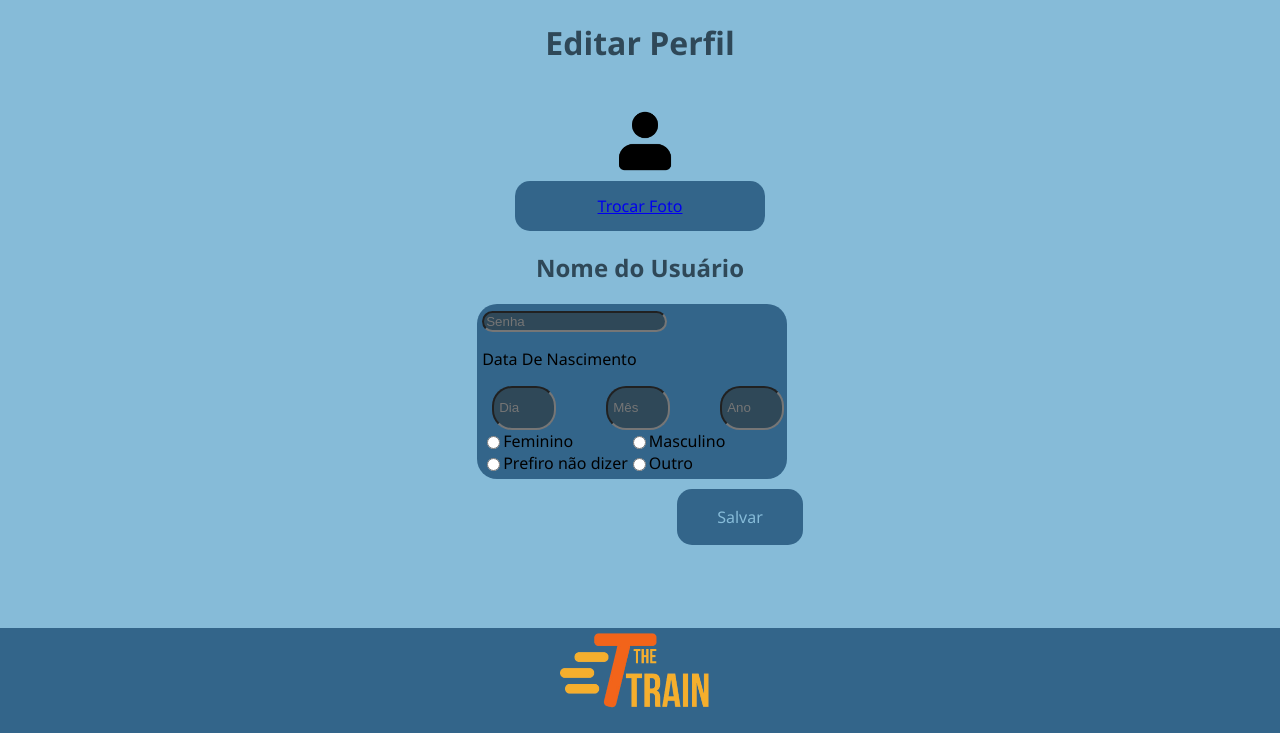
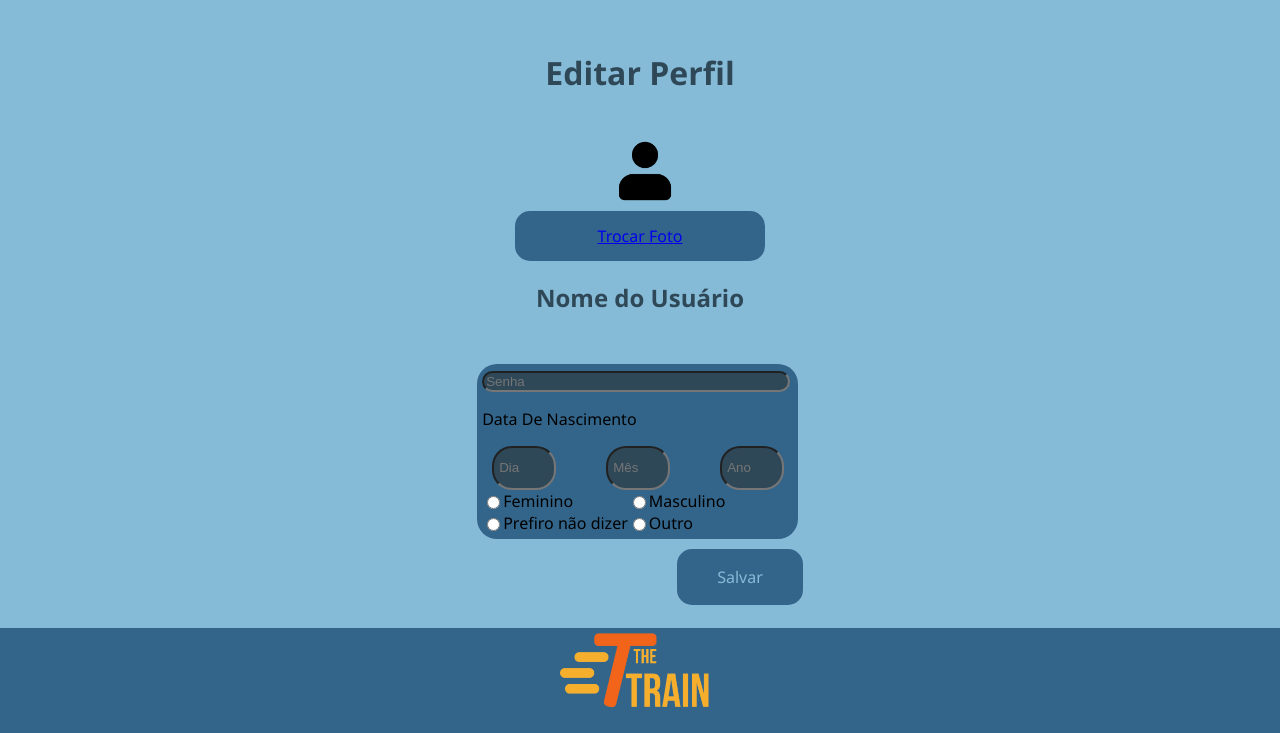
Before and after one commit to Guilherme731/the_train, a PHP site: page /config/editaPerfilFuncionario.html in a window 1280 px wide. Shown: the part 67-800 px from the top of the page. Run offline with PHP 8.4, Linux system fonts and the light colour scheme.

Commit message:
Corrigido falhas do merge

```diff
--- a/style/style.css
+++ b/style/style.css
@@ -194,6 +194,7 @@ body {
 }
 
 .central{
+    padding-top: 30px;
     display: grid;
     justify-content: center;
 }
@@ -211,7 +212,7 @@ body {
 #informacoesPessoais{
     background-color: #33658a;
     border-radius: 20px;
-    width: 300px;
+    width: 311px;
     padding: 5px;
 }
 
@@ -219,6 +220,7 @@ body {
     background-color:#2f4858;
     color: #f6ae2d;
     border-radius: 20px;
+    width: 300px;
 }
 
 #dataNascimentoDia{
```
